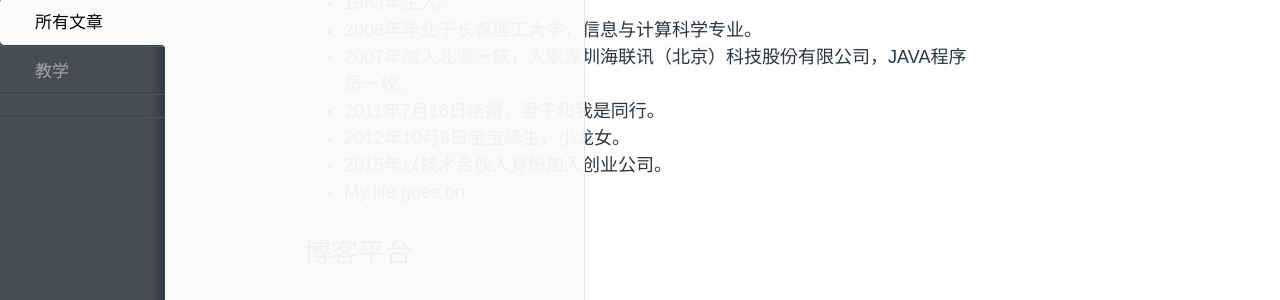
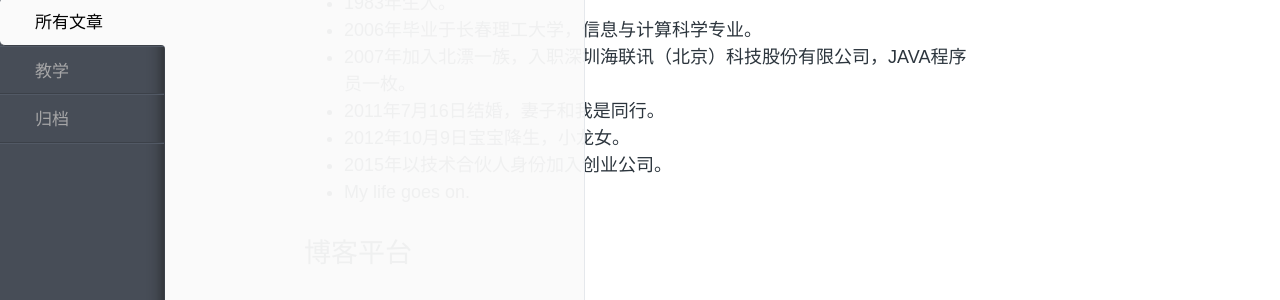
Before and after one commit to DrizztM/DrizztM.github.io, a Jekyll site: the page built from index.md, in a window 1280 px wide. Shown: the part 194-494 px from the top of the page. Built offline with Jekyll 4.4.1, drawn with Linux system fonts in a browser that asks for light colours; Markdown is read by kramdown in place of the engine named in the settings; comment, search, counter and statistics services are not loaded.

Commit message:
no message

```diff
--- a/_includes/nav.html
+++ b/_includes/nav.html
@@ -7,7 +7,7 @@
       {% for category in site.categories %}
         <li id="{{ category[0] }}" class="tags__li tags-btn">{{ category[0] }}</li>
       {% endfor %}
-      <li id="{{ site.locals.archive }}" class="tags__li tags-btn"></li>
+      <li id="{{ site.locals.archive }}" class="tags__li tags-btn">{{ site.locals.archive }}</li>
     </ul>
 
     <div id="tags__bottom">
```
